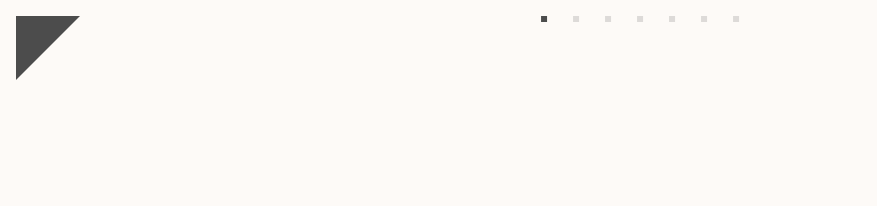
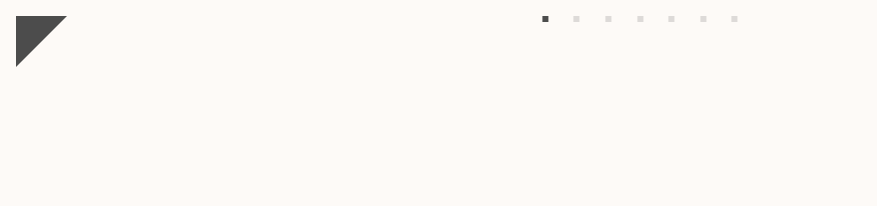
Before and after one commit to marcomoroni/portfolio-src, a Jekyll site: the page built from _posts/2018-09-09-clock.md, in a window 1280 px wide. Shown: the top 206 px of the page, without its empty margins (0-877 px from the left). Built offline with Jekyll 4.4.1, drawn with Linux system fonts in a browser that asks for light colours; some web fonts are replaced.

Commit message:
Small changes

```diff
--- a/styles/default.css
+++ b/styles/default.css
@@ -375,8 +375,8 @@ p:last-child {
 .nav_dots div {
   background-color: {{page.text_color}};
   opacity: 0.18;
-  width: 0.4em;
-  height: 0.4em;
+  width: 6px;
+  height: 6px;
   margin-left: 0.8em;
   margin-right: 0.8em;
 }
@@ -397,14 +397,14 @@ p:last-child {
   top: 1em;
   left: 1em;
   position: absolute;
-  border-top: 4em solid {{page.text_color}};
-	border-right: 4em solid transparent;
+  border-top: 3.2em solid {{page.text_color}};
+	border-right: 3.2em solid transparent;
   border-bottom: 1px solid transparent; /*don't underline*/
 }
 
 .top_home_button:hover {
-  border-top: 4em solid {{page.accent_color}};
-  border-right: 4em solid transparent; /*override a*/
+  border-top: 3.2em solid {{page.accent_color}};
+  border-right: 3.2em solid transparent; /*override a*/
   border-bottom: 1px solid transparent; /*don't underline*/
 }
 
```
Also changed, not shown: 2 other files.
